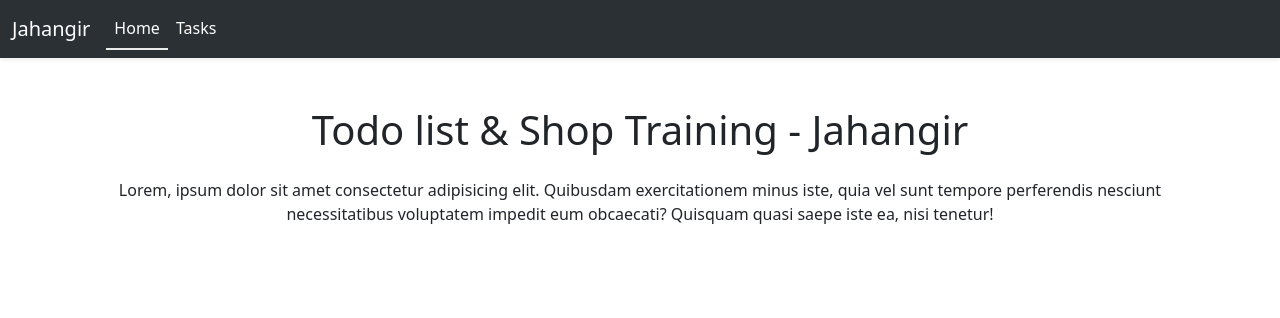
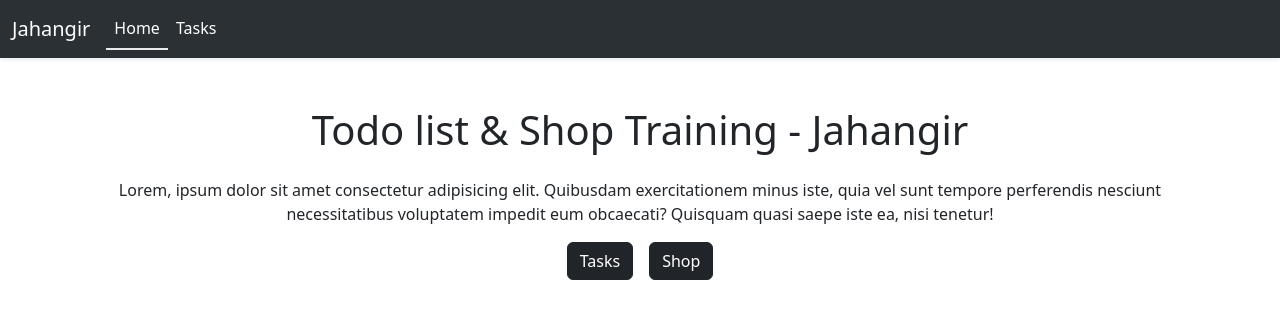
Before and after one commit to a-jahangir/Todo-Shop, a Vue app: page / in a window 1280 px wide. Shown: the top 318 px of the page. Built offline with nearby package versions, Linux system fonts and the light colour scheme.

Commit message:
Home Buttons Created

```diff
--- a/src/Pages/Home.vue
+++ b/src/Pages/Home.vue
@@ -9,6 +9,8 @@
                     necessitatibus voluptatem impedit eum obcaecati? Quisquam quasi saepe
                     iste ea, nisi tenetur!
                 </p>
+                <router-link class="btn btn-dark" to="/tasks" >Tasks</router-link>
+                <router-link class="btn btn-dark ms-3" to="/Shop" >Shop</router-link>
             </div>
         </div>
     </div>
```
